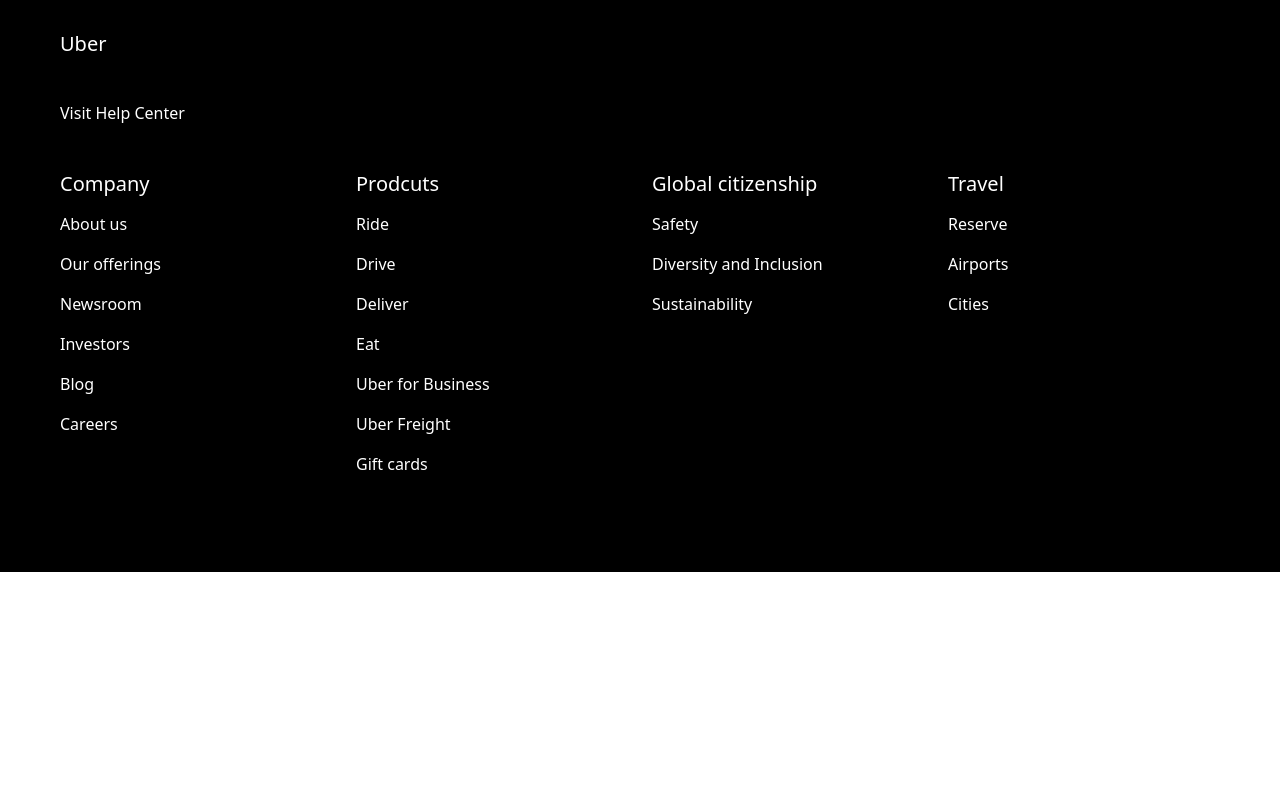
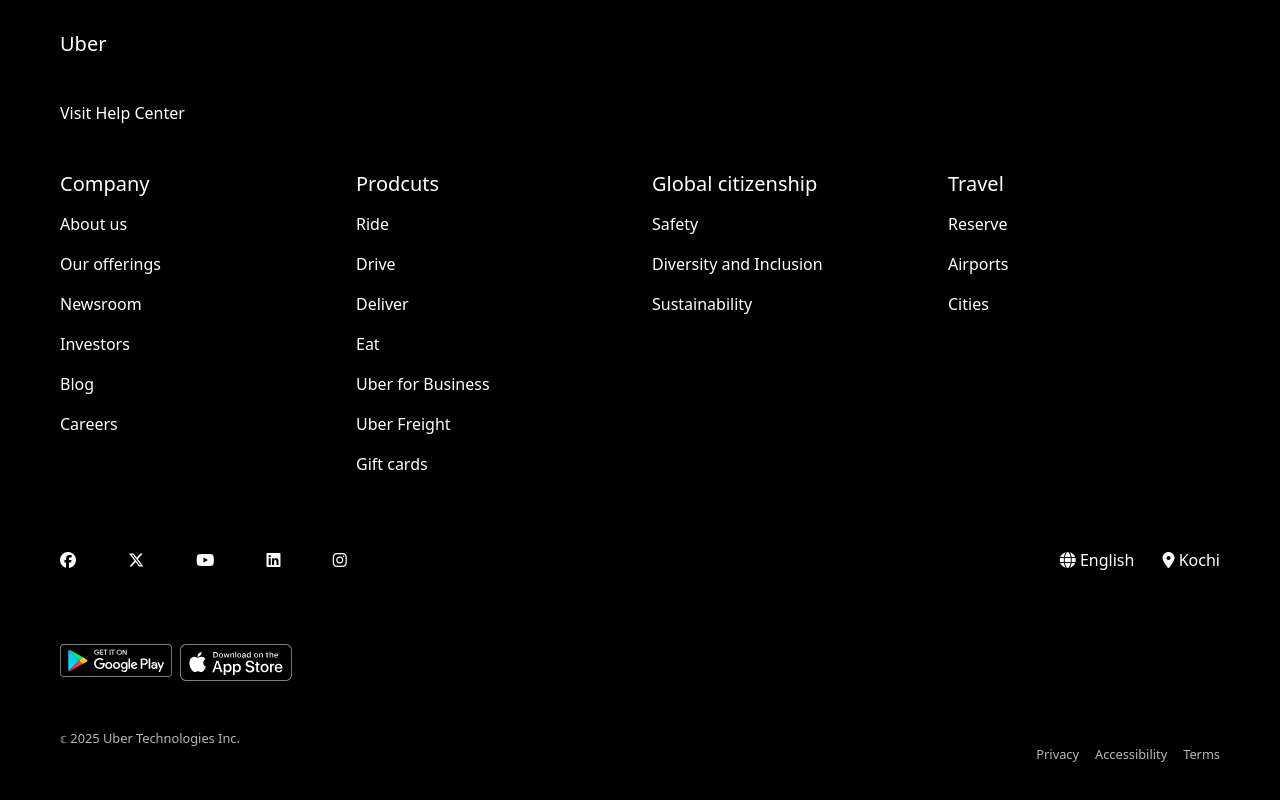
Before and after one commit to Ebi-manoj/Uber-Clone, a plain HTML site: page index.html in a window 1280 px wide. Shown: the part 4061-4861 px from the top of the page. Before the commit the page ends 4633 px from the top, so only its background shows below. Drawn offline with nearby package versions, Linux system fonts and the light colour scheme.

Commit message:
finished

```diff
--- a/index.html
+++ b/index.html
@@ -409,6 +409,41 @@
             </ul>
           </div>
         </div>
+        <!-- contact info -->
+         <div class="contact-info mt-4 d-lg-flex justify-content-between">
+          <div class="social-icons mb-4">
+            <span class="me-5"><i class="fa-brands fa-facebook"></i></span>
+            <span class="me-5"><i class="fa-brands fa-x-twitter"></i></span>
+            <span class="me-5"><i class="fa-brands fa-youtube"></i></span>
+            <span class="me-5"><i class="fa-brands fa-linkedin"></i></span>
+            <span class="me-5"><i class="fa-brands fa-instagram"></i></span>
+          </div>
+          <div class="location">
+            <span class="me-4"><i class="fa-solid fa-globe"></i>  English</span>
+            <span><i class="fa-solid fa-location-dot"></i></i>  Kochi</span>
+          </div>
+
+         </div>
+
+         <!-- appstore -->
+          <div class="app-store d-flex  gap-2 my-5">
+            <div class="play-store">
+              <img class="img-fluid" src="images/play-store.svg" alt="">
+            </div>
+            <div class="apple-store">
+              <img class="img-fluid" src="images/apple.svg" alt="">
+            </div>
+          </div>
+
+          <!-- copy-rights -->
+           <div class="copy-rights d-lg-flex justify-content-between">
+            <span>&copf; 2025 Uber Technologies Inc.</span>
+            <ul class="d-flex gap-3 mt-3">
+              <li>Privacy</li>
+              <li>Accessibility</li>
+              <li>Terms</li>
+            </ul>
+           </div>
       </div>
     </footer>
     <script
--- a/style.css
+++ b/style.css
@@ -139,6 +139,22 @@
   margin-bottom: 1rem;
   font-size: 1rem;
 }
+.copy-rights {
+  color: #b7b7b7;
+  font-size: 0.8rem;
+}
+.copy-rights ul li {
+  list-style-type: none;
+}
+.app-store {
+  width: 50%;
+}
+.play-store {
+  width: 50%;
+}
+.apple-store {
+  width: 50%;
+}
 /* .................Media queries.............. */
 
 @media (max-width: 768px) {
@@ -162,6 +178,17 @@
   }
   .section-left-btns {
     width: 100%;
+  }
+}
+@media (min-width: 968px) {
+  .app-store {
+    width: 20%;
+  }
+  .play-store {
+    width: 50%;
+  }
+  .apple-store {
+    width: 50%;
   }
 }
 
```
